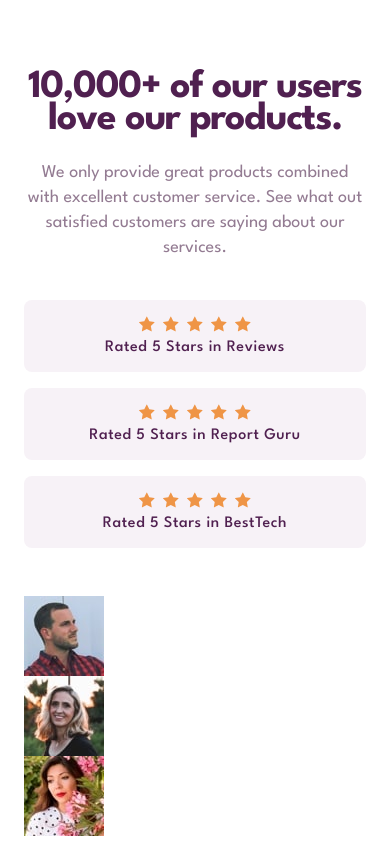
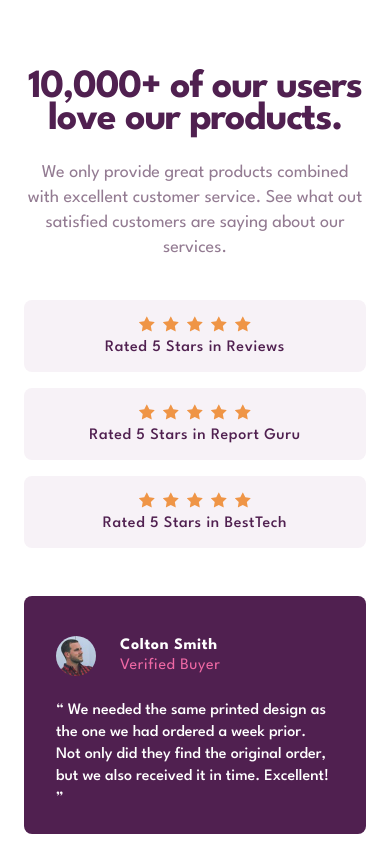
Before and after one commit to john-mirage/social-proof-section, an Angular app: page / in a window 390 px wide. Shown: the top 844 px of the page. Built offline with nearby package versions, Linux system fonts and the light colour scheme.

Commit message:
feat: add mobile styles

```diff
--- a/src/app/testimonial-list/testimonial-list.component.html
+++ b/src/app/testimonial-list/testimonial-list.component.html
@@ -1,7 +1,5 @@
 <section>
-  <ul>
-    <li *ngFor="let testimonial of testimonials">
-      <img src="{{testimonial.avatar}}" alt="">
-    </li>
+  <ul class="space-y-16">
+    <app-testimonial class="block" *ngFor="let testimonial of testimonials" [testimonial]="testimonial"></app-testimonial>
   </ul>
 </section>
--- a/src/app/testimonial/testimonial.component.html
+++ b/src/app/testimonial/testimonial.component.html
@@ -1 +1,10 @@
-<p>testimonial works!</p>
+<li class="px-32 pt-40 pb-24 bg-very-dark-magenta rounded-8">
+  <div class="flex flex-row items-center mb-24">
+    <img class="w-40 h-40 rounded-full mr-24" src="{{ testimonial.avatar }}" alt="{{ testimonial.name }}">
+    <div>
+      <h3 class="text-16 font-700 tracking-06 text-white mb-4">{{ testimonial.name }}</h3>
+      <p class="text-16 font-400 tracking-06 text-soft-pink">Verified Buyer</p>
+    </div>
+  </div>
+  <p class="text-16-quote font-500 text-white">&#8220; {{ testimonial.quote }} &#8221;</p>
+</li>
--- a/src/app/testimonial/testimonial.component.ts
+++ b/src/app/testimonial/testimonial.component.ts
@@ -1,4 +1,5 @@
-import { Component, OnInit } from '@angular/core';
+import { Component, OnInit, Input } from '@angular/core';
+import { Testimonial } from './testimonial';
 
 @Component({
   selector: 'app-testimonial',
@@ -6,6 +7,11 @@ import { Component, OnInit } from '@angular/core';
   styleUrls: ['./testimonial.component.css']
 })
 export class TestimonialComponent implements OnInit {
+  @Input() testimonial: Testimonial = {
+    avatar: "",
+    name: "",
+    quote: "",
+  };
 
   constructor() { }
 
--- /dev/null
+++ b/src/app/testimonial/testimonial.ts
@@ -0,0 +1,5 @@
+export interface Testimonial {
+  avatar: string;
+  name: string;
+  quote: string;
+}
--- a/tailwind.config.js
+++ b/tailwind.config.js
@@ -49,6 +49,7 @@ module.exports = {
     },
     fontSize: {
       "16": ["1rem", { lineHeight: "1" }],
+      "16-quote": ["1rem", { lineHeight: "1.375rem" }],
       "18": ["1.125rem", { lineHeight: "1.5625rem" }],
       "40": ["2.5rem", { lineHeight: "2rem" }],
     },
@@ -63,6 +64,7 @@ module.exports = {
     },
     borderRadius: {
       "8": "0.5rem",
+      "full": "9999px",
     },
     extend: {
       fontFamily: {
```
